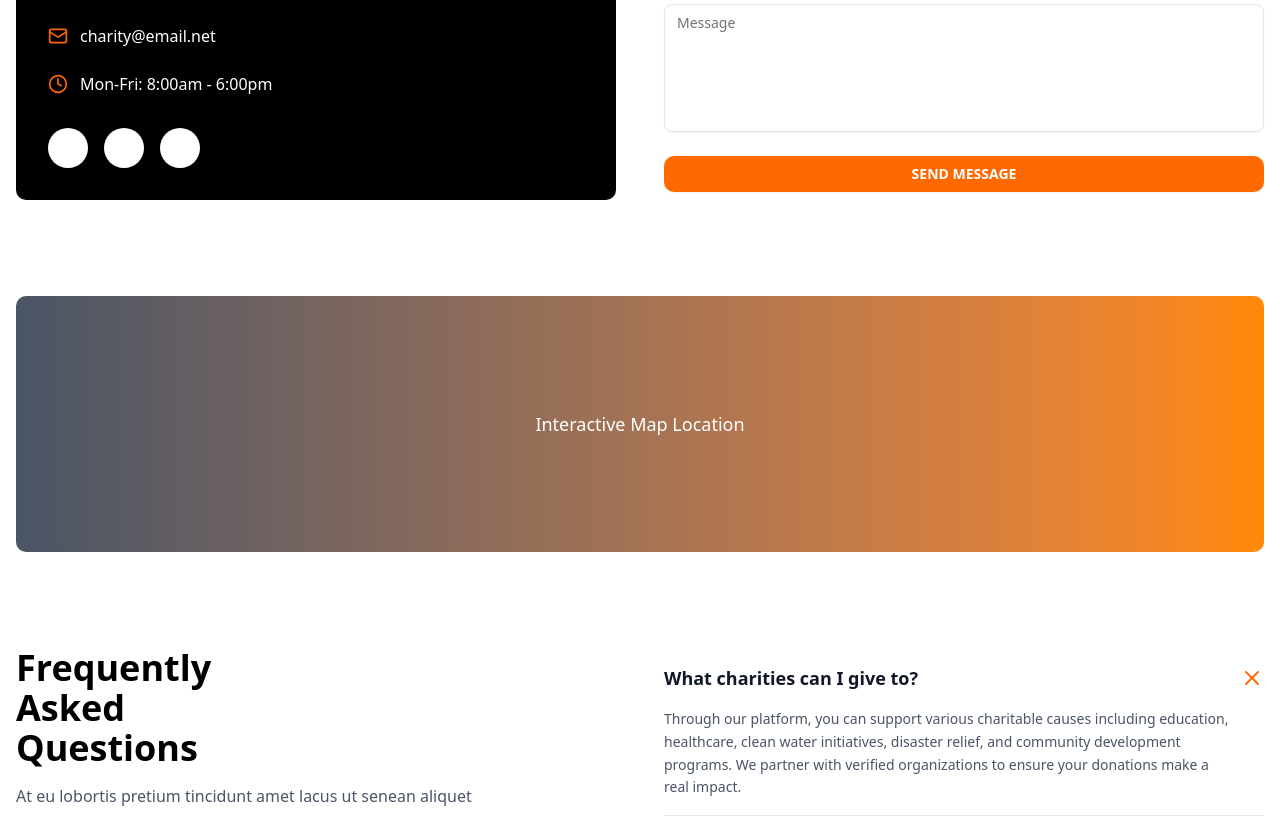
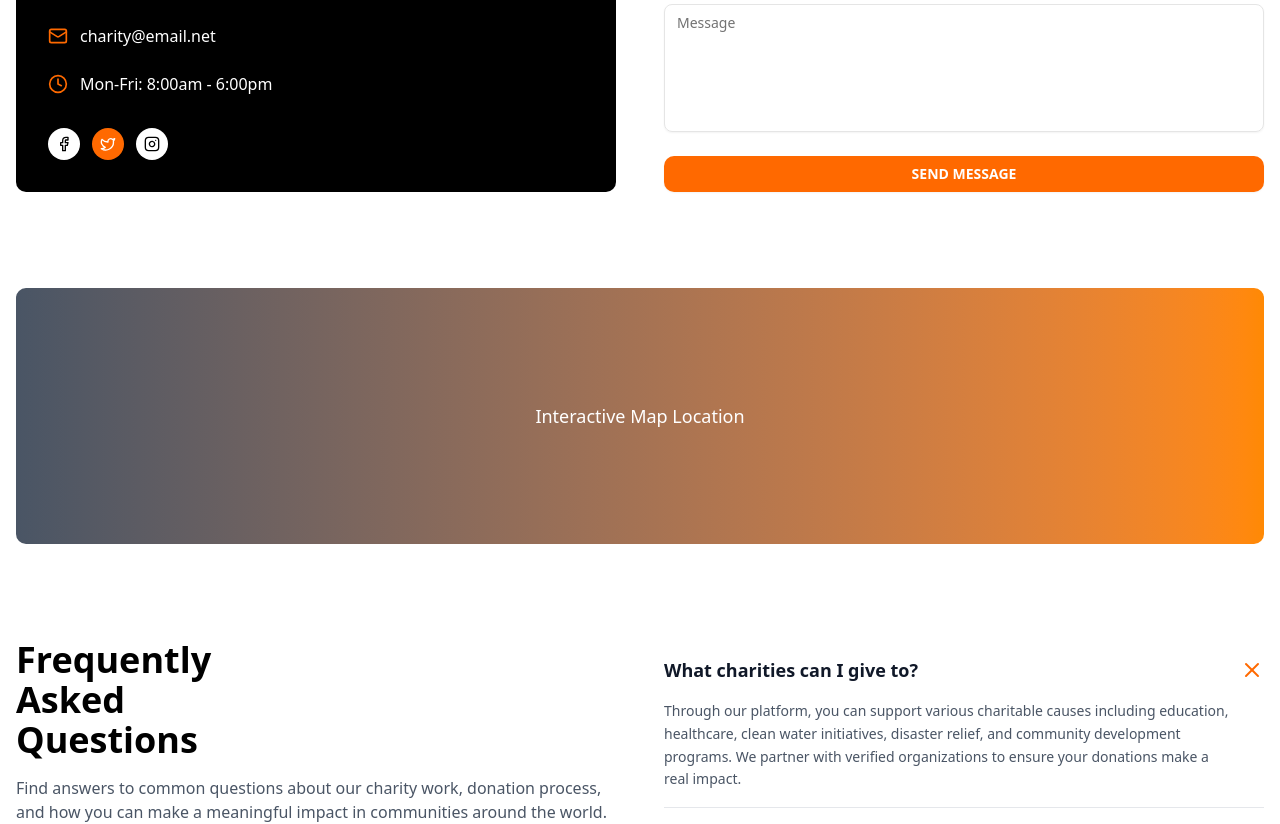
Before and after one commit to Echo-Sols-Ltd/Urukundo_Foundation-Web, a Next.js app in the folder frontend/: page /contacts in a window 1280 px wide. Shown: the part 721-1545 px from the top of the page. Built offline with nearby package versions, Linux system fonts and the light colour scheme; no server answers.

Commit message:
added padding,social media icon and so on

```diff
--- a/frontend/package.json
+++ b/frontend/package.json
@@ -4,7 +4,7 @@
   "private": true,
   "scripts": {
     "dev": "next dev",
-    "build": "NODE_OPTIONS='--max-old-space-size=4096' next build",
+    "build": "next build",
     "start": "node .next/standalone/server.js",
     "lint": "eslint",
     "format": "prettier --write \"**/*.{js,jsx,ts,tsx,css,md,json}\"",
@@ -31,7 +31,7 @@
     "eslint": "^9",
     "eslint-config-next": "15.5.0",
     "prettier": "^3.6.2",
-    "tailwindcss": "^4",
+    "tailwindcss": "^4.1.13",
     "tw-animate-css": "^1.3.7",
     "typescript": "^5.9.2"
   }
--- a/frontend/postcss.config.mjs
+++ b/frontend/postcss.config.mjs
@@ -1,10 +1,9 @@
-
 /** @type {import('postcss-load-config').Config} */
 const config = {
   plugins: {
     '@tailwindcss/postcss': {},
     autoprefixer: {},
   },
-}
+};
 
-export default config
+export default config;
--- a/frontend/src/app/contacts/page.tsx
+++ b/frontend/src/app/contacts/page.tsx
@@ -139,16 +139,34 @@ export default function ContactsPage() {
               </div>
             </div>
 
-            <div className="flex gap-4 mt-8">
-              <div className="w-10 h-10 bg-white bg-opacity-20 rounded-full flex items-center justify-center">
-                <Facebook className="w-5 h-5" />
-              </div>
-              <div className="w-10 h-10 bg-white bg-opacity-20 rounded-full flex items-center justify-center">
-                <Twitter className="w-5 h-5" />
-              </div>
-              <div className="w-10 h-10 bg-white bg-opacity-20 rounded-full flex items-center justify-center">
-                <Instagram className="w-5 h-5" />
-              </div>
+            <div className="flex gap-3 mt-8">
+              <a
+                href="https://facebook.com/urukundofoundation"
+                target="_blank"
+                rel="noopener noreferrer"
+                className="w-8 h-8 bg-white rounded-full flex items-center justify-center hover:bg-gray-100 transition-all duration-200 cursor-pointer"
+                title="Follow us on Facebook"
+              >
+                <Facebook className="w-4 h-4 text-black" />
+              </a>
+              <a
+                href="https://twitter.com/urukundofoundation"
+                target="_blank"
+                rel="noopener noreferrer"
+                className="w-8 h-8 bg-orange-500 rounded-full flex items-center justify-center hover:bg-orange-600 transition-all duration-200 cursor-pointer"
+                title="Follow us on Twitter"
+              >
+                <Twitter className="w-4 h-4 text-white" />
+              </a>
+              <a
+                href="https://www.instagram.com/echo_sols/"
+                target="_blank"
+                rel="noopener noreferrer"
+                className="w-8 h-8 bg-white rounded-full flex items-center justify-center hover:bg-gray-100 transition-all duration-200 cursor-pointer"
+                title="Follow us on Instagram"
+              >
+                <Instagram className="w-4 h-4 text-black" />
+              </a>
             </div>
           </div>
 
@@ -266,7 +284,7 @@ export default function ContactsPage() {
               Questions
             </h2>
             <p className="text-gray-600">
-              At eu lobortis pretium tincidunt amet lacus ut senean aliquet
+              Find answers to common questions about our charity work, donation process, and how you can make a meaningful impact in communities around the world.
             </p>
           </div>
 
--- a/frontend/src/app/globals.css
+++ b/frontend/src/app/globals.css
@@ -1,7 +1,4 @@
-@import 'tailwindcss';
-@import 'tw-animate-css';
-
-@custom-variant dark (&:is(.dark *));
+@import "tailwindcss";
 
 /* Define modern system font stacks */
 :root {
--- a/frontend/src/app/login/page.tsx
+++ b/frontend/src/app/login/page.tsx
@@ -6,6 +6,7 @@ import { useState } from 'react';
 import Link from 'next/link';
 import { useAuth } from '../../contexts/AuthContext';
 import { withGuest } from '../../components/auth/withAuth';
+import Header from '../../components/header';
 
 function LoginPage() {
   const [formData, setFormData] = useState({
@@ -40,29 +41,7 @@ function LoginPage() {
   };
   return (
     <div className="min-h-screen bg-white">
-      <nav className="flex items-center justify-between px-6 py-4 border-b border-gray-100">
-        <div className="flex items-center space-x-2">
-          <div className="w-8 h-8 bg-black rounded-sm flex items-center justify-center">
-            <span className="text-white text-sm">🌿</span>
-          </div>
-          <span className="text-xl font-semibold text-black">Urukundo</span>
-        </div>
-
-        <div className="flex items-center space-x-8">
-          <Link href="/" className="text-gray-700 hover:text-gray-900">
-            Home
-          </Link>
-          <Link href="#" className="text-gray-700 hover:text-gray-900">
-            About
-          </Link>
-          <Link href="#" className="text-gray-700 hover:text-gray-900">
-            Contact
-          </Link>
-          <button className="bg-orange-500 hover:bg-orange-600 text-white px-4 py-2 rounded-full text-sm font-medium">
-            Donate
-          </button>
-        </div>
-      </nav>
+      <Header />
 
       <div className="flex items-center justify-center py-20 px-4">
         <div className="w-full max-w-sm">
--- a/frontend/src/app/signup/page.tsx
+++ b/frontend/src/app/signup/page.tsx
@@ -4,6 +4,7 @@ import type React from 'react';
 import { useState } from 'react';
 import { useAuth } from '../../contexts/AuthContext';
 import { withGuest } from '../../components/auth/withAuth';
+
 
 function SignupPage() {
   const [formData, setFormData] = useState({
@@ -117,29 +118,7 @@ function SignupPage() {
 
   return (
     <div className="min-h-screen bg-white">
-      <nav className="flex items-center justify-between px-6 py-4 border-b border-gray-100">
-        <div className="flex items-center space-x-2">
-          <div className="w-8 h-8 bg-black rounded-sm flex items-center justify-center">
-            <span className="text-white text-sm">🌿</span>
-          </div>
-          <span className="text-xl font-semibold text-black">Urukundo</span>
-        </div>
-
-        <div className="flex items-center space-x-8">
-          <a href="#" className="text-gray-700 hover:text-gray-900">
-            Home
-          </a>
-          <a href="#" className="text-gray-700 hover:text-gray-900">
-            About
-          </a>
-          <a href="#" className="text-gray-700 hover:text-gray-900">
-            Contact
-          </a>
-          <button className="bg-orange-500 hover:bg-orange-600 text-white px-4 py-2 rounded-full text-sm font-medium">
-            Donate
-          </button>
-        </div>
-      </nav>
+      <Header />
 
       <div className="flex items-center justify-center py-16 px-4">
         <div className="w-full max-w-md">
--- a/frontend/src/components/footer.tsx
+++ b/frontend/src/components/footer.tsx
@@ -43,7 +43,7 @@ export function Footer() {
                 <Twitter className="w-4 h-4 text-white" />
               </a>
               <a
-                href="https://instagram.com/urukundofoundation" // Replace with your Instagram URL
+                href="https://www.instagram.com/echo_sols/" // Replace with your Instagram URL
                 target="_blank"
                 rel="noopener noreferrer"
                 className="w-8 h-8 bg-white rounded-full flex items-center justify-center"
@@ -105,12 +105,11 @@ export function Footer() {
             </h3>
             <div className="space-y-2 font-serif text-sm">
               <p className="text-gray-300">
-                <span className="text-white font-medium">Phone:</span> (610)
-                566-7843
+                <span className="text-white font-medium">Phone:</span> +250 793 373 953
               </p>
               <p className="text-gray-300">
                 <span className="text-white font-medium">Portfolio:</span>{' '}
-                https://lex-tech-portfolio.vercel.app/
+                https://charity-portfolio.vercel.app/
               </p>
             </div>
           </div>
--- a/frontend/src/components/hero-section.tsx
+++ b/frontend/src/components/hero-section.tsx
@@ -76,32 +76,7 @@ export function HeroSection() {
             </div>
           </div>
 
-          <div className="flex items-center gap-6 text-sm text-white/70">
-            <span className="flex items-center gap-2">
-              <div className="w-8 h-8 bg-white/10 rounded-full flex items-center justify-center">
-                <span className="text-xs">📧</span>
-              </div>
-              Email Verified
-            </span>
-            <span className="flex items-center gap-2">
-              <div className="w-8 h-8 bg-white/10 rounded-full flex items-center justify-center">
-                <span className="text-xs">🏢</span>
-              </div>
-              Registered NGO
-            </span>
-            <span className="flex items-center gap-2">
-              <div className="w-8 h-8 bg-white/10 rounded-full flex items-center justify-center">
-                <span className="text-xs">⚡</span>
-              </div>
-              Quick Impact
-            </span>
-            <span className="flex items-center gap-2">
-              <div className="w-8 h-8 bg-white/10 rounded-full flex items-center justify-center">
-                <span className="text-xs">🎯</span>
-              </div>
-              Transparent Goals
-            </span>
-          </div>
+
         </div>
       </div>
     </section>
--- a/frontend/src/components/testmonial-section.tsx
+++ b/frontend/src/components/testmonial-section.tsx
@@ -17,7 +17,7 @@ export function TestimonialSection() {
             </p>
             <div>
               <div className="font-sans font-semibold text-card-foreground">
-                George Henry
+                SHEMA Leandre
               </div>
               <div className="font-serif text-muted-foreground">Donor</div>
             </div>
@@ -32,10 +32,11 @@ export function TestimonialSection() {
 
           <div className="flex-1 max-w-md">
             <Image
-              src="/image/george.png"
-              alt="George Henry - Donor testimonial"
+              src="/image/frique.jpg"
+              alt="SHEMA Leandre- Donor testimonial"
               width={400} // Adjusted width for max-w-md (approx. 400px)
-              height={400} // Adjusted height (square aspect ratio as a starting point)
+              height={400} // A
+              // djusted height (square aspect ratio as a starting point)
               className="w-full h-auto rounded-lg shadow-lg"
             />
           </div>
```
Also changed, not shown: 1 other file (tests, documents, lock files or other folders).
